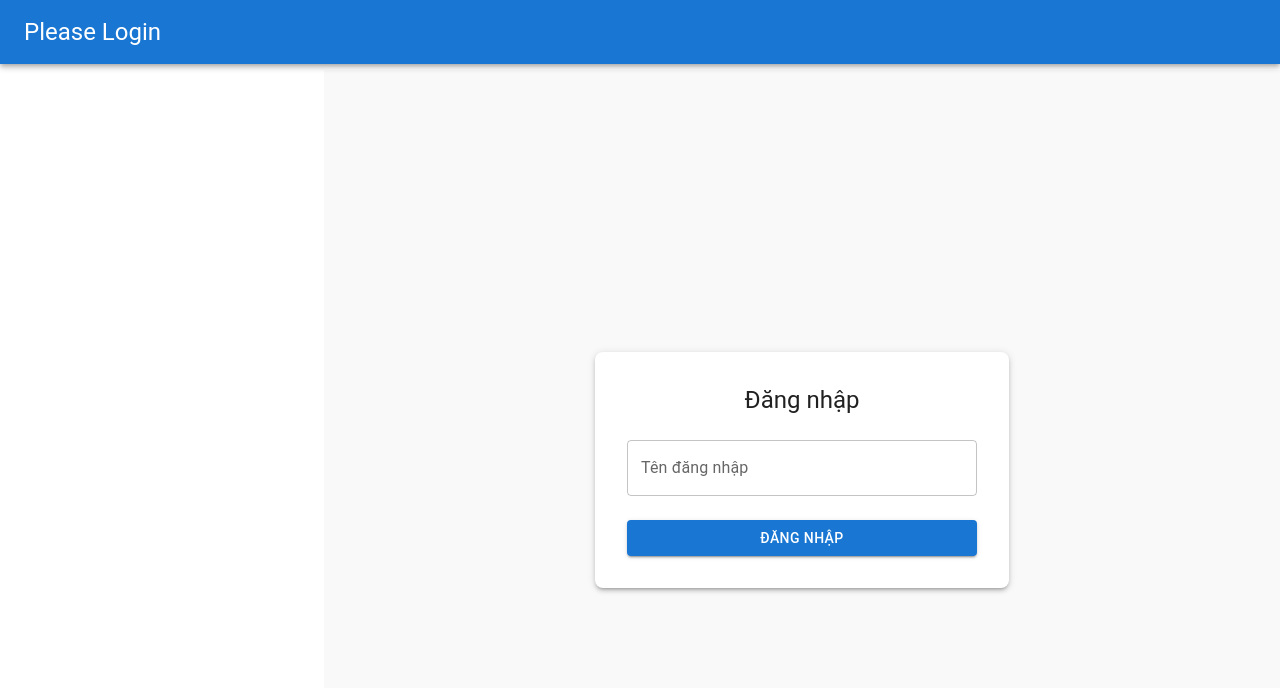
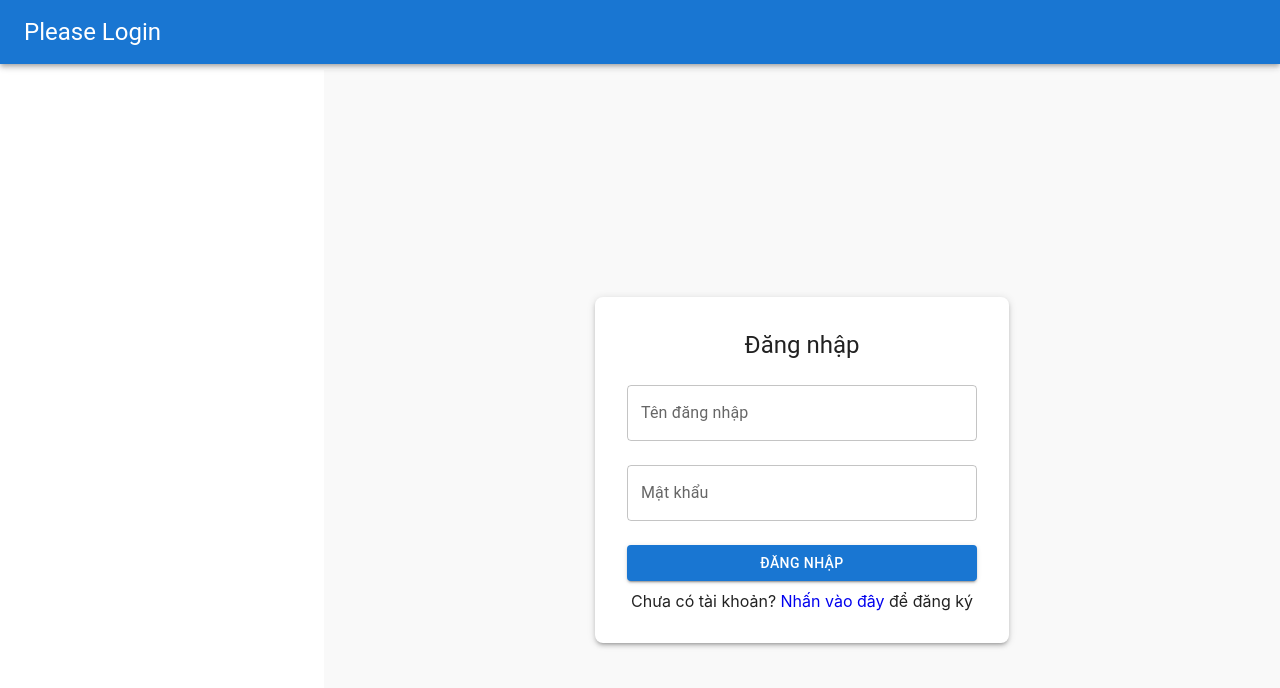
Before and after one commit to quanglam04/Web_Final_FE, a React (Create React App) app: page / in a window 1280 px wide. Shown: the top 688 px of the page. Built offline with nearby package versions, Linux system fonts and the light colour scheme; no server answers.

Commit message:
prob 4: đăng nhập với password

```diff
--- a/src/App.js
+++ b/src/App.js
@@ -8,8 +8,9 @@ import TopBar from "./components/TopBar";
 import UserDetail from "./components/UserDetail/UserDetail";
 import UserList from "./components/UserList/UserList";
 import UserPhotos from "./components/UserPhotos/UserPhotos";
-import LoginRegister from "./components/LoginRegister";
 import NoMatch from "./components/NoMatch";
+import Login from "./components/Login";
+import Register from "./components/Register";
 
 const App = () => {
   const [user, setUser] = useState();
@@ -52,16 +53,14 @@ const App = () => {
           </Grid>
           <Grid item sm={9}>
             <Routes>
-              <Route
-                path="/api/user/:userId"
-                element={<UserDetail checkCurrentUser={checkCurrentUser} />}
-              />
+              <Route path="/api/user/:userId" element={<UserDetail />} />
               <Route
                 path="/api/user/photosOfUser/:userId"
                 element={<UserPhotos userLogin={user} />}
               />
               <Route path="/users" element={<UserList />} />
-              <Route path="/" element={<LoginRegister setUser={setUser} />} />
+              <Route path="/register" element={<Register />} />
+              <Route path="/" element={<Login setUser={setUser} />} />
               <Route path="*" element={<NoMatch />} />
             </Routes>
           </Grid>
--- a/src/components/LoginRegister/index.jsx
+++ b/src/components/Login/index.jsx
@@ -1,9 +1,9 @@
 import { Box, Button, Paper, TextField, Typography } from "@mui/material";
 import { useState } from "react";
 import { useForm } from "react-hook-form";
-import { useNavigate } from "react-router-dom";
+import { Link, useNavigate } from "react-router-dom";
 
-const LoginRegister = ({ setUser }) => {
+const Login = ({ setUser }) => {
   const [openFormLogin, setOpenFormLogin] = useState(true);
   const {
     register,
@@ -61,7 +61,7 @@ const LoginRegister = ({ setUser }) => {
               Đăng nhập
             </Typography>
 
-            <form onSubmit={handleSubmit(onSubmit)}>
+            <form autoComplete="off" onSubmit={handleSubmit(onSubmit)}>
               <TextField
                 fullWidth
                 label="Tên đăng nhập"
@@ -71,10 +71,21 @@ const LoginRegister = ({ setUser }) => {
                 error={!!errors.login_name}
                 helperText={errors.login_name && "Tên đăng nhập là bắt buộc"}
               />
+
+              <TextField
+                fullWidth
+                type="password"
+                label="Mật khẩu"
+                variant="outlined"
+                margin="normal"
+                {...register("pass_word", { required: true })}
+                error={!!errors.pass_word}
+                helperText={errors.pass_word && "Mật khẩu là bắt buộc"}
+              />
               {errorLogin && (
                 <>
                   <div style={{ color: "red" }}>
-                    Tên đăng nhập không chính xác
+                    Mật khẩu hoặc tên đăng nhập không chính xác
                   </div>
                 </>
               )}
@@ -89,10 +100,25 @@ const LoginRegister = ({ setUser }) => {
                 Đăng nhập
               </Button>
             </form>
+            <div
+              style={{
+                marginTop: "10px",
+                display: "flex",
+                justifyContent: "center",
+              }}
+            >
+              <span>
+                Chưa có tài khoản?{" "}
+                <Link style={{ textDecoration: "none" }} to="/register">
+                  Nhấn vào đây
+                </Link>{" "}
+                để đăng ký
+              </span>
+            </div>
           </Paper>
         </Box>
       )}
     </>
   );
 };
-export default LoginRegister;
+export default Login;
--- /dev/null
+++ b/src/components/Register/index.jsx
@@ -0,0 +1,100 @@
+import { Box, Button, Paper, TextField, Typography } from "@mui/material";
+import { useState } from "react";
+import { useForm } from "react-hook-form";
+import { Link, useNavigate } from "react-router-dom";
+
+const Register = () => {
+  const {
+    register,
+    handleSubmit,
+    formState: { errors },
+  } = useForm();
+  const [errorLogin, setErrorLogin] = useState("");
+  const onSubmit = async (data) => {};
+  return (
+    <>
+      <Box
+        display="flex"
+        justifyContent="center"
+        alignItems="center"
+        minHeight="100vh"
+        bgcolor="#f9f9f9"
+      >
+        <Paper
+          elevation={3}
+          sx={{
+            padding: 4,
+            width: 350,
+            borderRadius: 2,
+          }}
+        >
+          <Typography variant="h5" textAlign="center" gutterBottom>
+            Đăng ký tài khoản
+          </Typography>
+
+          <form autoComplete="off" onSubmit={handleSubmit(onSubmit)}>
+            <TextField
+              fullWidth
+              label="Tên đăng nhập"
+              variant="outlined"
+              margin="normal"
+              {...register("login_name", { required: true })}
+              error={!!errors.login_name}
+              helperText={errors.login_name && "Tên đăng nhập là bắt buộc"}
+            />
+            {errorLogin && (
+              <>
+                <div style={{ color: "red" }}>
+                  Tên đăng nhập không chính xác
+                </div>
+              </>
+            )}
+
+            <TextField
+              fullWidth
+              label="Tên đăng nhập"
+              variant="outlined"
+              margin="normal"
+              {...register("login_name", { required: true })}
+              error={!!errors.login_name}
+              helperText={errors.login_name && "Tên đăng nhập là bắt buộc"}
+            />
+            {errorLogin && (
+              <>
+                <div style={{ color: "red" }}>
+                  Tên đăng nhập không chính xác
+                </div>
+              </>
+            )}
+
+            <Button
+              fullWidth
+              variant="contained"
+              color="primary"
+              type="submit"
+              sx={{ mt: 2 }}
+            >
+              Đăng nhập
+            </Button>
+          </form>
+          <div
+            style={{
+              marginTop: "10px",
+              display: "flex",
+              justifyContent: "center",
+            }}
+          >
+            <span>
+              Đã có tài khoản?{" "}
+              <Link style={{ textDecoration: "none" }} to="/">
+                Nhấn vào đây
+              </Link>{" "}
+              để đăng nhập
+            </span>
+          </div>
+        </Paper>
+      </Box>
+    </>
+  );
+};
+export default Register;
```
